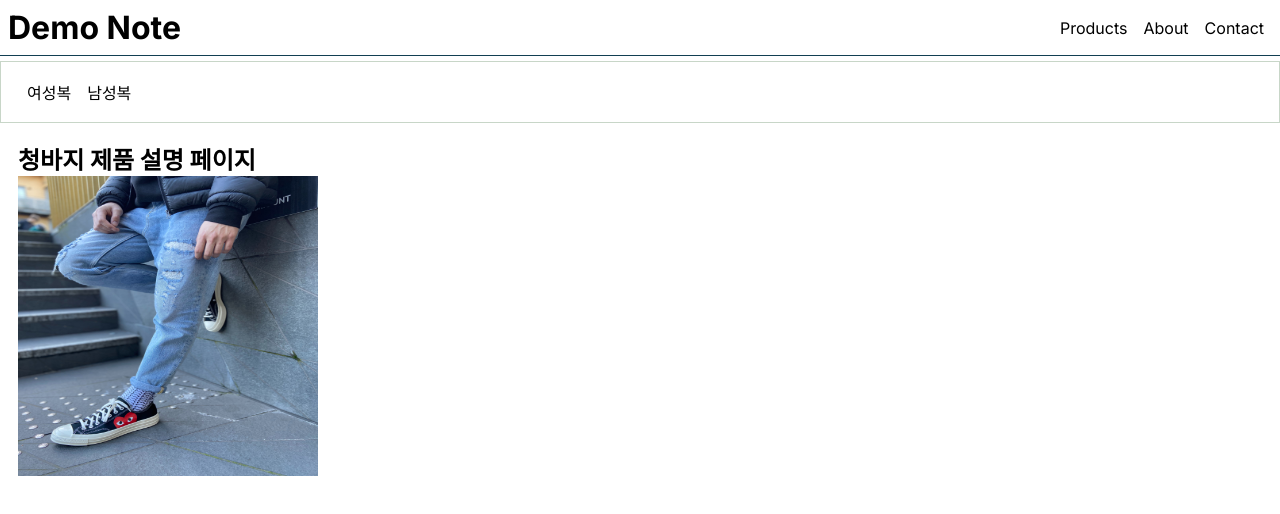
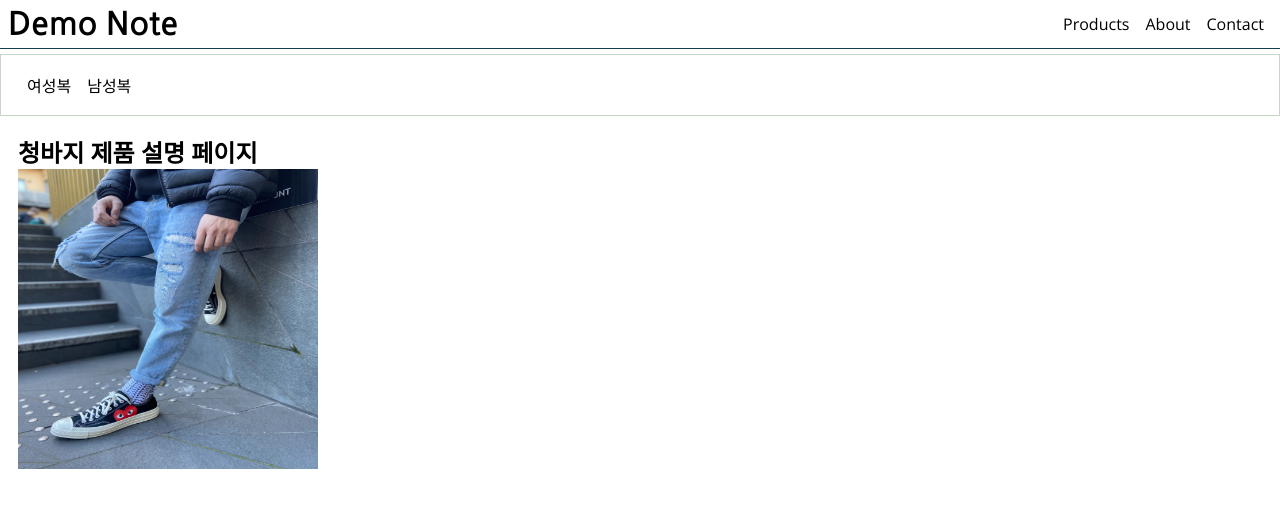
Before and after one commit to yjleeinkr/Next-Note, a Next.js app: page /products/1234 in a window 1280 px wide. Shown: the top 514 px of the page. Built offline with nearby package versions, Linux system fonts and the light colour scheme.

Commit message:
optimizing font via next/font and use variable fonts

```diff
--- a/src/app/layout.tsx
+++ b/src/app/layout.tsx
@@ -1,10 +1,11 @@
 import { Metadata } from 'next'
-import { Inter } from 'next/font/google'
+import { Open_Sans, Nanum_Gothic } from "next/font/google";
 import Link from 'next/link'
 import './globals.css'
 import styles from './layout.module.css'
 
-const inter = Inter({ subsets: ['latin'] })
+const sans = Open_Sans({ subsets: ['latin'] });
+const nanum = Nanum_Gothic({ weight: '700', subsets: ['latin']});
 
 export const metadata: Metadata = {
   title: 'Cool Site',
@@ -17,9 +18,9 @@ export const metadata: Metadata = {
 export default function RootLayout({ children }: { children: React.ReactNode }) {
   return (
     <html lang="en">
-      <body className={inter.className}>
+      <body className={sans.className}>
         <header className={styles.header}>
-          <h1>Demo Note</h1>
+          <h1 className={nanum.className}>Demo Note</h1>
           <nav className={styles.nav}>
             <Link href="/products">Products</Link>
             <Link href="/about">About</Link>
```
